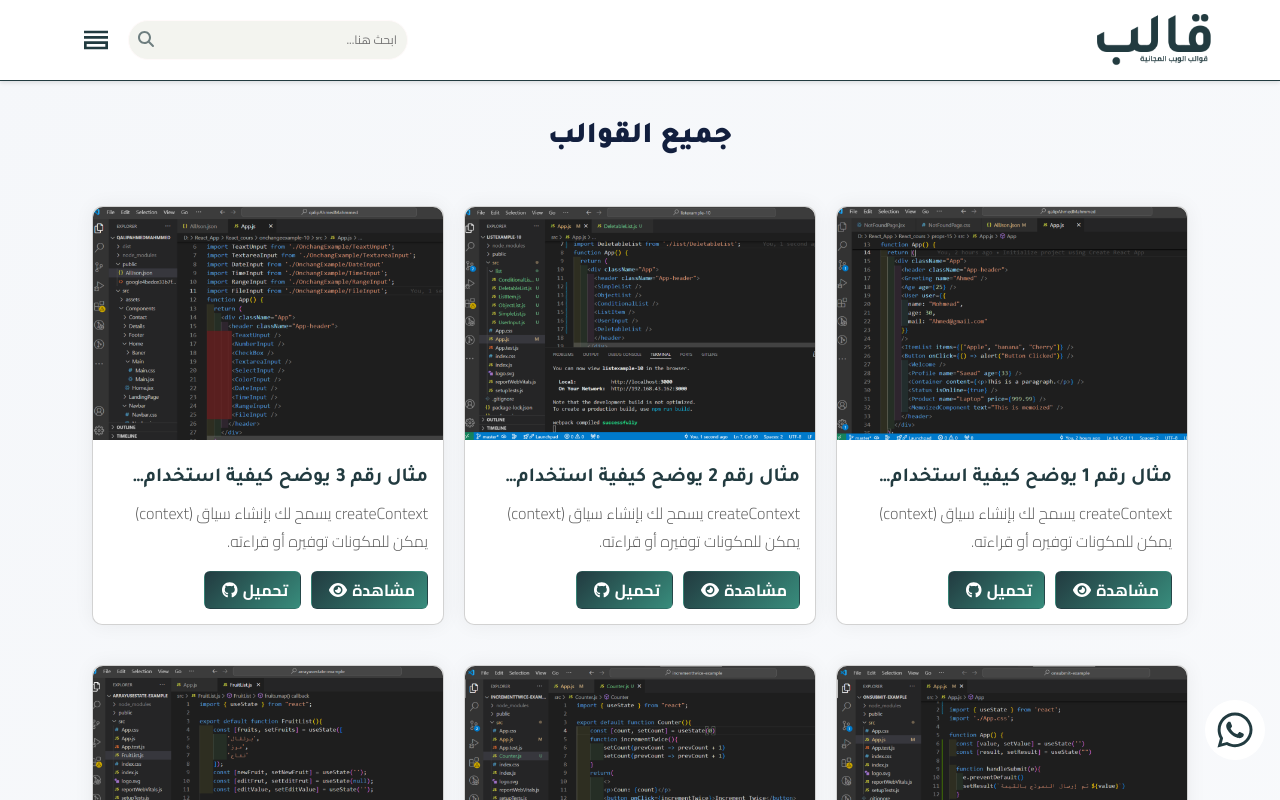
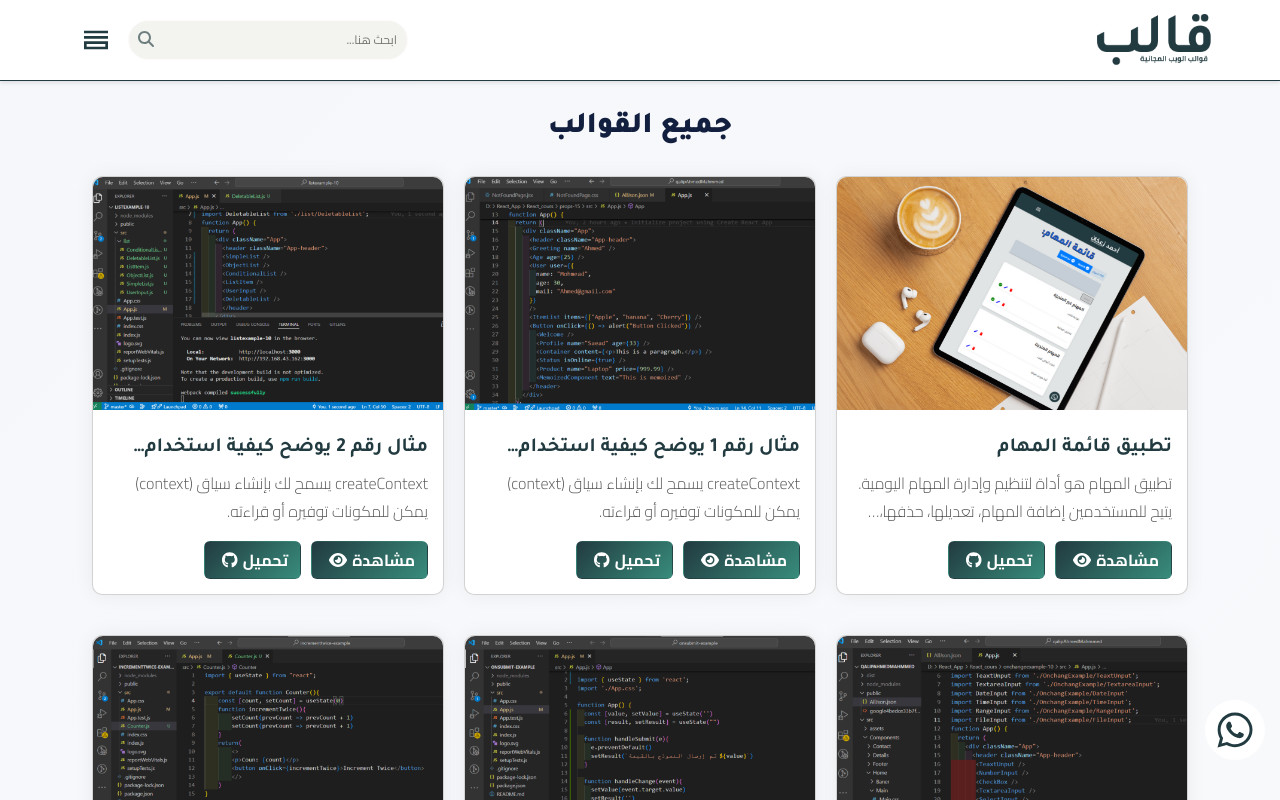
Before and after one commit to ahmed-mohammed-developer/qalib2024, a React (Create React App) app: page /#/ in a window 1280 px wide. Shown: the top 800 px of the page. Built offline with nearby package versions, Linux system fonts and the light colour scheme.

Commit message:
add totodlist app

```diff
--- a/public/data.json
+++ b/public/data.json
@@ -479,6 +479,18 @@
 "tech": ["Html",  "React"],
 "type": ["أخرى","React", "useContext ", "createContext"],
 "date": "2024-10-06T10:10:00Z"
+},
+{ "id": 41,
+"title": "تطبيق قائمة المهام",
+"description": "تطبيق المهام هو أداة لتنظيم وإدارة المهام اليومية. يتيح للمستخدمين إضافة المهام، تعديلها، حذفها، وتصنيفها إلى مهام منجزة وغير منجزة.",
+"img": "./images/todolist.png",
+"view": "https://ahmed-zaakan.netlify.app/#/Notes",
+"download": "https://github.com/ahmed-mohammed-developer/note2024",
+"By": "أحمد زعــــكان",
+"ByUrl": "https://ahmed-zaakan.netlify.app/",
+"tech": ["Html",  "React", "Material-UI", "React Context", "CSS","Uuid"],
+"type": ["أخرى","React", "useContext ", "createContext", "Material-UI"],
+"date": "2024-11-01T10:10:00Z"
 }
     ]
   }
--- a/src/compenent/Details/Details.css
+++ b/src/compenent/Details/Details.css
@@ -1,7 +1,7 @@
 .details{
     padding-top: 120px;
     background: linear-gradient(135deg, #f5f7fa, #fff);
-    padding-right: 5px;
+    padding-right: 10px;
 }
 .title-qalib {
     margin-bottom: 10px;
--- a/src/compenent/Home/home.css
+++ b/src/compenent/Home/home.css
@@ -1,5 +1,5 @@
 .home {
-    padding-top: 100px;
+    padding-top: 80px;
     padding-bottom: 30px;
     background: linear-gradient(135deg, #f5f7fa, #fff);
 
@@ -10,8 +10,8 @@
     font-family: "Tajawal", sans-serif;
     font-size: 30px;
     color: #121f3e;
-    margin-bottom: 50px;
-    margin-top: 20px;
+    margin-bottom: 30px;
+    margin-top: 30px;
 
 }
 .rowhome {
```
Also changed, not shown: public/images/todolist.png (added).
